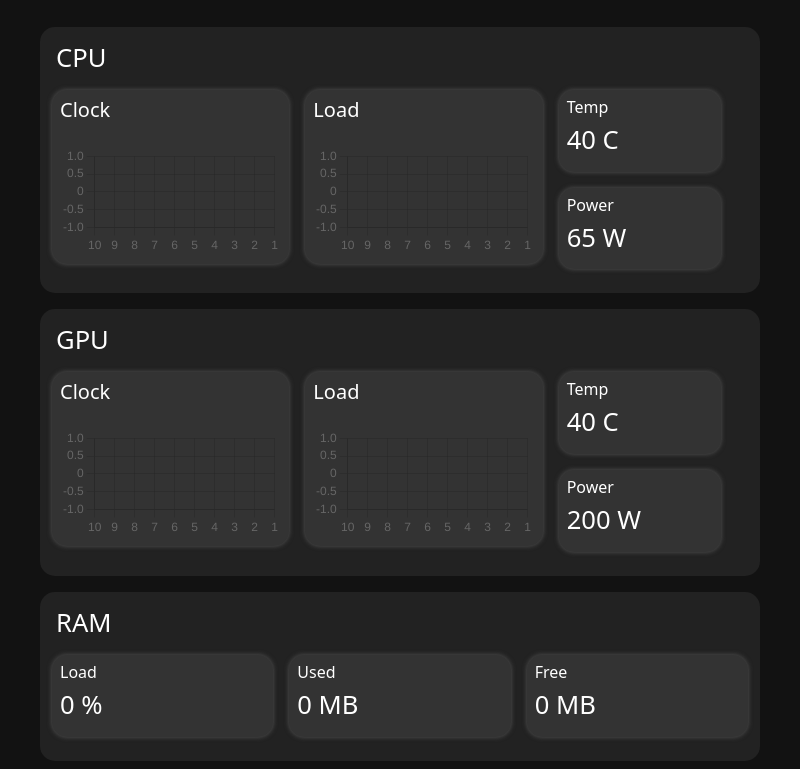
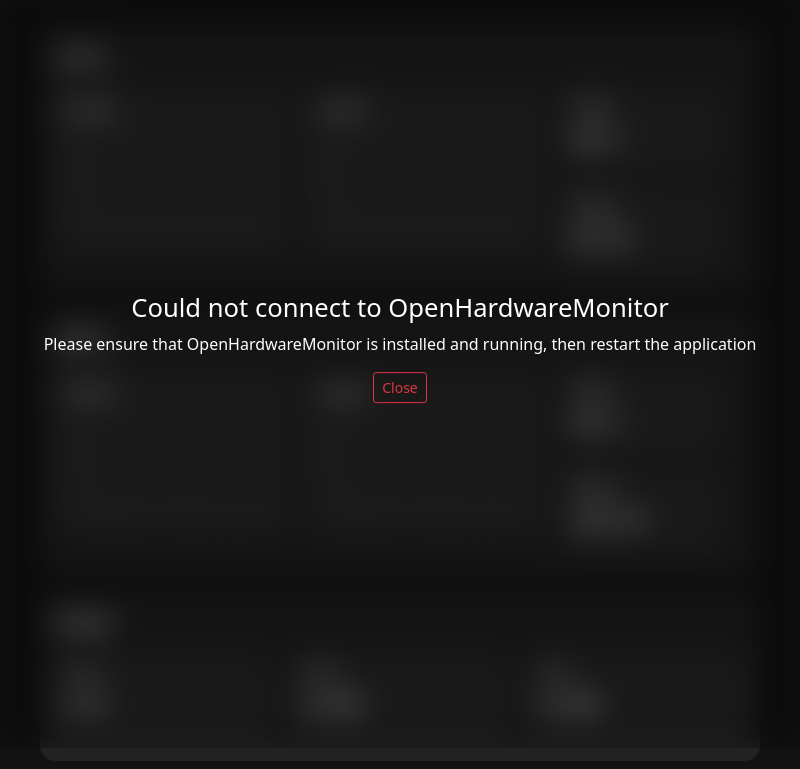
Before and after one commit to kishanmanoharan/SimpleStats, an Electron app: page index.html in a window 800 px wide. Shown: the part 52-821 px from the top of the page. Drawn offline with nearby package versions, Linux system fonts and the light colour scheme; no server answers.

Commit message:
Added Screenshots, Cleaned up UI

```diff
--- a/index.html
+++ b/index.html
@@ -9,36 +9,66 @@
 </head>
 <body>
     <style>
+        :root{
+            --text: #ffffff;
+            --background: #121212;
+            --section-background: #222222;
+            --sub-background: #2a2a2a;
+            --text-over: #dc3545;
+        }
+
         html, body{
-            background-color: #121212;
-            color: #ffffff;
+            background-color: var(--background);
+            color: var(--text);
         }
 
         nav{
-            background-color: #212121 !important;
+            background-color: var(--background) !important;
         }
 
         .draggable{
-            width: 90vw;
+            width: 85vw;
             -webkit-user-select: none;
             -webkit-app-region: drag;
         }
         .main-card{
-            background-color: #222;
+            background-color: var(--section-background);
             border-radius: 15px;
             padding: 2vh 2vw;
         }
         .sub-card{
-            background-color: #333;
+            background-color: var(--sub-background);
             border-radius: 15px;
-            padding: 1vh 1vw;
+            padding: 1vh 1.5vw;
             margin: 1vh 1vw;
             height: fit-content;
-            box-shadow: 0px 0px 5px #555;
+            box-shadow: 0px 0px 3px var(--sub-background);
+        }
+
+        #error_div{
+            height: 100vh;
+            width: 100vw;
+            position: absolute;
+            z-index: 100;
+            opacity: 0;
+            overflow: hidden;
+            background-color: #00000000;
+            backdrop-filter: blur(15px) brightness(.6);
+            transition: opacity 0.5s ease-in-out !important;
         }
 
     </style>
 
+    <div id="error_div" class="container-fluid" style="display: none;">
+        <div class="row">
+            <div class="col-12 position-absolute top-50 start-50 translate-middle text-center">
+                <h3>Could not connect to OpenHardwareMonitor</h3>
+                <p>Please ensure that OpenHardwareMonitor is installed and running, then restart the application</p>
+                <button type="button" onclick="window.close()" class="btn btn-sm btn-outline-danger">Close</button>
+            </div>
+        </div>
+
+    </div>
     <nav class="navbar navbar-dark">
         <div class="container-fluid">
             <div class="draggable">
@@ -48,19 +78,19 @@
         </div>
     </nav>
     <br>
-    <div class="container">
+    <div id="main_div" class="container">
         <div class="row">
             <div class="col-12 main-card my-2">
                 <h3>CPU</h3>
                 <div class="row">
                     <div class="col-4 sub-card">
-                        <h5 id="cpu_clock" class="mb-4">Clock</h5>
+                        <h5 id="cpu_clock" class="mb-3">Clock</h5>
                         <div>
                             <canvas id="cpu_clock_chart"></canvas>
                         </div>
                     </div>
                     <div class="col-4 sub-card">
-                        <h5 id="cpu_load" class="mb-4">Load</h5>
+                        <h5 id="cpu_load" class="mb-3">Load</h5>
                         <div>
                             <canvas id="cpu_load_chart"></canvas>
                         </div>
@@ -87,13 +117,13 @@
                 <h3>GPU</h3>
                 <div class="row">
                     <div class="col-4 sub-card">
-                        <h5 id="gpu_clock" class="mb-4">Clock</h5>
+                        <h5 id="gpu_clock" class="mb-3">Clock</h5>
                         <div>
                             <canvas id="gpu_clock_chart"></canvas>
                         </div>
                     </div>
                     <div class="col-4 sub-card">
-                        <h5 id="gpu_load" class="mb-4">Load</h5>
+                        <h5 id="gpu_load" class="mb-3">Load</h5>
                         <div>
                             <canvas id="gpu_load_chart"></canvas>
                         </div>
@@ -138,14 +168,52 @@
         </div>
     </div>
 
+
     <script src="https://cdn.jsdelivr.net/npm/chart.js"></script>
     <script>
+        // Limit values for CPU
+        var cpu_clock_limit = 4.2;
+        var cpu_load_limit = 80;
+        var cpu_temp_limit = 60;
+        var cpu_power_limit = 50;
+        // Limit values for GPU
+        var gpu_clock_limit = 1.5;
+        var gpu_load_limit = 80;
+        var gpu_temp_limit = 70;
+        var gpu_power_limit = 110;
+
+
         var sensor_data;
         var ipcRenderer = require('electron').ipcRenderer;
         ipcRenderer.on('sensor-data', function (event, sensor) {
             sensor_data = sensor
             update_values(sensor_data);
+            timeout = 0;
         });
+
+        async function change_offline() {
+            //document.getElementById('error_div').style.opacity = 0;
+            document.getElementById('error_div').style.display = 'block';
+            await sleep(100);
+            document.getElementById('error_div').style.opacity = 1;
+            //document.getElementById('error_div').classList.add('show');
+        }
+
+        var timeout = 0;
+        function sleep(ms) {
+            return new Promise(resolve => setTimeout(resolve, ms));
+        }
+        async function update(time) {
+            while (true) {
+                console.log('CHECK');
+                await sleep(time);
+                timeout += 1;
+                if (sensor_data == undefined || timeout > 5) {
+                    change_offline()
+                }
+            }
+        }
+        update(1000);
 
         var cpu_clock_data = [0];
         var cpu_load_data = [0];
@@ -158,20 +226,33 @@
             document.getElementById('cpu_clock').innerText = 'Clock - ' + (cpu_clock).toFixed(2) + 'GHz';
             cpu_clock_data = update_chart_data(cpu_clock_data, Number(cpu_clock.toFixed(2)) , limit);
             update_data(cpu_clock_chart, cpu_clock_data);
+            set_limit('cpu_clock', Number(cpu_clock.toFixed(2)), cpu_clock_limit);
+
             document.getElementById('cpu_load').innerText = 'Load - ' + (sensor_data[6].Value).toFixed(0) + '%';
             cpu_load_data = update_chart_data(cpu_load_data, Number((sensor_data[6].Value).toFixed(0)), limit);
             update_data(cpu_load_chart, cpu_load_data);
+            set_limit('cpu_load', Number((sensor_data[6].Value).toFixed(0)), cpu_load_limit);
+
             document.getElementById('gpu_clock').innerText = 'Clock - ' + (sensor_data[9].Value/1000).toFixed(2) + 'GHz';
             gpu_clock_data = update_chart_data(gpu_clock_data, Number((sensor_data[9].Value/1000).toFixed(2)), limit);
             update_data(gpu_clock_chart, gpu_clock_data);
+            set_limit('gpu_clock', Number((sensor_data[9].Value/1000).toFixed(2)), gpu_clock_limit);
+
             document.getElementById('gpu_load').innerText = 'Load - ' + (sensor_data[10].Value).toFixed(0) + '%';
             gpu_load_data = update_chart_data(gpu_load_data, Number((sensor_data[10].Value).toFixed(0)), limit);
             update_data(gpu_load_chart, gpu_load_data);
+            set_limit('gpu_load', Number((sensor_data[10].Value).toFixed(0)), gpu_load_limit);
+
             document.getElementById('cpu_temp').innerText = (sensor_data[7].Value).toFixed(0) + ' C';
+            set_limit('cpu_temp', Number((sensor_data[7].Value).toFixed(0)), cpu_temp_limit);
             document.getElementById('cpu_power').innerText = (sensor_data[8].Value).toFixed(2) + ' W';
+            set_limit('cpu_power', Number((sensor_data[8].Value).toFixed(2)), cpu_power_limit);
             document.getElementById('gpu_temp').innerText = (sensor_data[11].Value).toFixed(0) + ' C';
+            set_limit('gpu_temp', Number((sensor_data[11].Value).toFixed(0)), gpu_temp_limit);
             document.getElementById('gpu_power').innerText = (sensor_data[12].Value).toFixed(2) + ' W';
+            set_limit('gpu_power', Number((sensor_data[12].Value).toFixed(2)), gpu_power_limit);
             document.getElementById('ram_load').innerText = (sensor_data[16].Value).toFixed(0) + '%';
+            set_limit('ram_load', Number((sensor_data[16].Value).toFixed(0)), 80);
             document.getElementById('ram_free').innerText = (sensor_data[17].Value).toFixed(2) + ' GB';
             document.getElementById('ram_used').innerText = (sensor_data[18].Value).toFixed(2) + ' GB';
         }
@@ -184,7 +265,16 @@
             return array;
         }
 
-        const chart_config = {
+        function set_limit(element, value, limit) {
+            if (value >= limit) {
+                document.getElementById(element).style.color = 'var(--text-over)';
+            }
+            else {
+                document.getElementById(element).style.color = 'var(--text)';
+            }
+        }
+
+        const red_chart_config = {
             type: 'line',
             data:{
                 labels: ['10','9','8','7','6','5','4','3','2','1'],
@@ -193,7 +283,7 @@
                     pointRadius: 0,
                     borderWidth: 2,
                     fill: true,
-                    borderColor: 'rgb(255, 255, 255)',
+                    borderColor: 'rgb(255, 100, 100)',
                     data: [0],
                     tension: 0.4
                 }]
@@ -204,7 +294,40 @@
                         display: false
                     }
                 },
-                responsive: true
+                responsive: true,
+                scales: {
+                    y: {
+                        beginAtZero: true
+                    }
+                }
+            }
+        };
+        const blue_chart_config = {
+            type: 'line',
+            data:{
+                labels: ['10','9','8','7','6','5','4','3','2','1'],
+                datasets: [{
+                    label: 'Value',
+                    pointRadius: 0,
+                    borderWidth: 2,
+                    fill: true,
+                    borderColor: 'rgb(100, 100, 255)',
+                    data: [0],
+                    tension: 0.4
+                }]
+            },
+            options: {
+                plugins: {
+                    legend: {
+                        display: false
+                    }
+                },
+                responsive: true,
+                scales: {
+                    y: {
+                        beginAtZero: true
+                    }
+                }
             }
         };
 
@@ -213,10 +336,10 @@
             chart.update();
         }
 
-        var cpu_clock_chart = new Chart(document.getElementById('cpu_clock_chart'), chart_config);
-        var cpu_load_chart = new Chart(document.getElementById('cpu_load_chart'), chart_config);
-        var gpu_clock_chart = new Chart(document.getElementById('gpu_clock_chart'), chart_config);
-        var gpu_load_chart = new Chart(document.getElementById('gpu_load_chart'), chart_config);
+        var cpu_clock_chart = new Chart(document.getElementById('cpu_clock_chart'), blue_chart_config);
+        var cpu_load_chart = new Chart(document.getElementById('cpu_load_chart'), red_chart_config);
+        var gpu_clock_chart = new Chart(document.getElementById('gpu_clock_chart'), blue_chart_config);
+        var gpu_load_chart = new Chart(document.getElementById('gpu_load_chart'), red_chart_config);
 
     </script>
     <script src="https://cdn.jsdelivr.net/npm/bootstrap@5.0.0-beta3/dist/js/bootstrap.bundle.min.js" integrity="sha384-JEW9xMcG8R+pH31jmWH6WWP0WintQrMb4s7ZOdauHnUtxwoG2vI5DkLtS3qm9Ekf" crossorigin="anonymous"></script>
--- a/main.js
+++ b/main.js
@@ -34,7 +34,6 @@
   }
 })
 
-
 var sensors;
 var indexes = [41, 6, 7, 36, 37, 27, 15, 46, 17, 40, 2, 13, 34, 25, 33, 32, 14, 16, 39]
 function get_sensors() {
```
Also changed, not shown: log.txt (deleted, +0 -19 lines), README.md, screenshots/ss-1.PNG (added), screenshots/ss-2.PNG (added), screenshots/ss-3.PNG (added).
